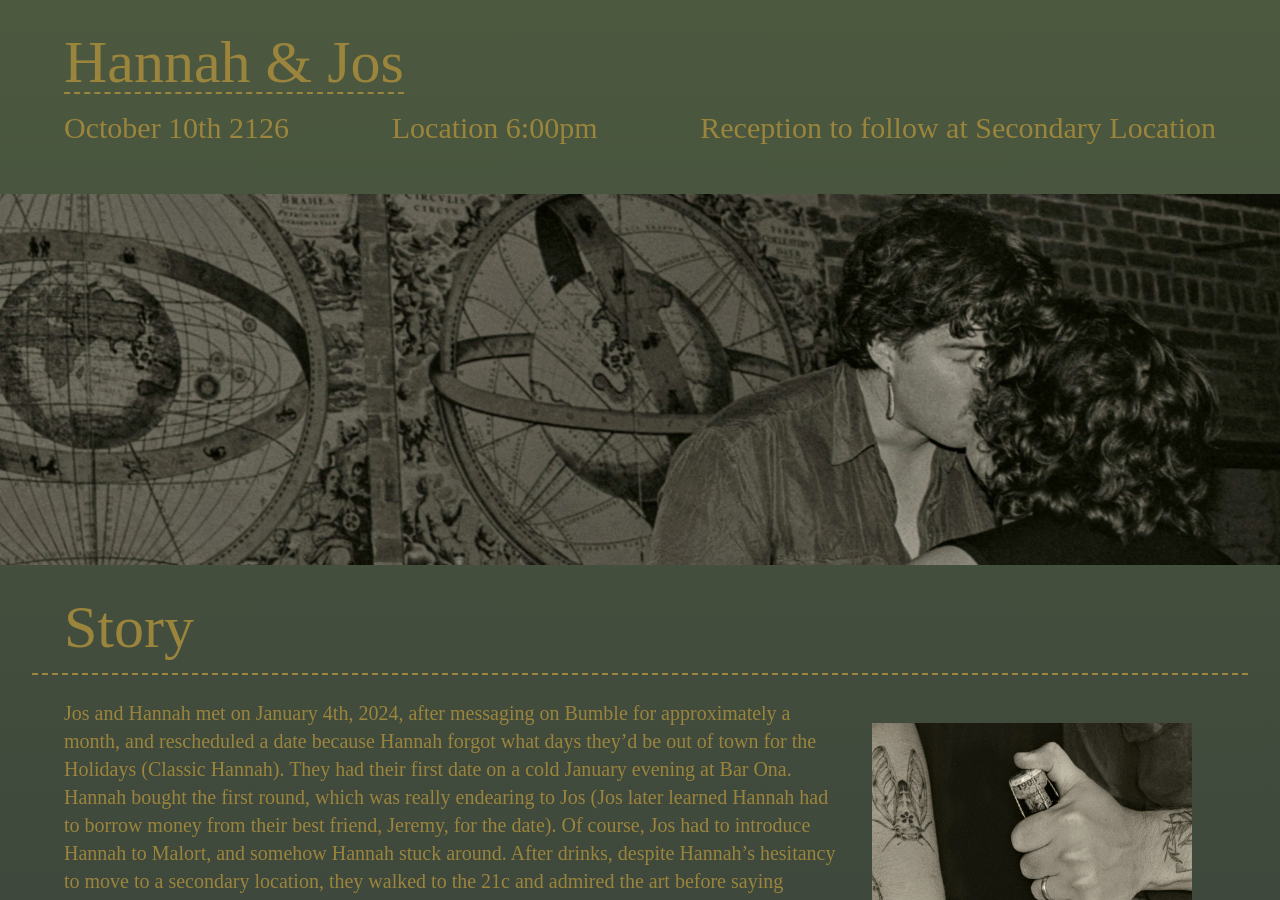
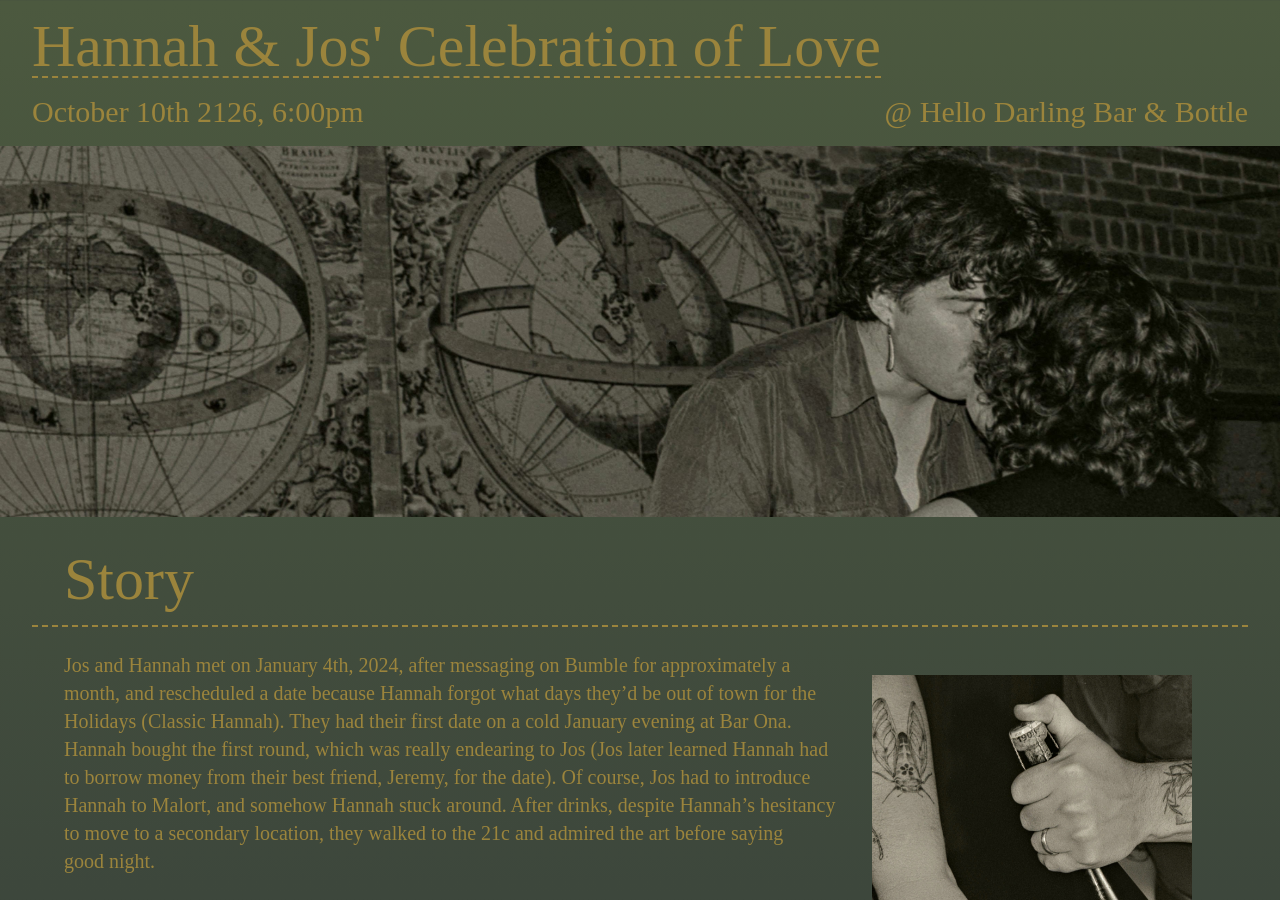
Before and after one commit to whatnotery/wedding, a Jekyll site: the page built from index.md, in a window 1280 px wide and 900 px high. Built offline with Jekyll 4.4.1, drawn with Linux system fonts in a browser that asks for light colours; nearby versions of some CDN libraries; some web fonts are replaced; part of the change alters nothing that is shown; some of the changed text lies outside the part shown.

```diff
--- a/_includes/RSVP.html
+++ b/_includes/RSVP.html
@@ -1,4 +1,5 @@
-<h1 id="RSVP"
+<h1
+    id="RSVP"
     class="font-serif text-5xl lg:text-6xl font-medium text-gold mb-4 sm:mb-6 px-4 sm:px-8 pb-4 border-b-2 border-gold border-dashed"
 >
     RSVP
@@ -17,6 +18,35 @@
             name="redirect"
             value="https://hannahandjos.wedding/thanks"
         />
+        <div class="flex flex-col space-y-4 sm:space-y-6">
+            <div id="code_step">
+                <label for="invite_code">Invite Code</label>
+                <div class="flex flex-wrap items-center gap-4">
+                    <input
+                        type="text"
+                        id="invite_code"
+                        name="invite_code"
+                        class="appearance-none bg-transparent focus:outline-none border-b-2 border-gold border-dashed w-36 text-center tracking-[0.3em]"
+                        maxlength="4"
+                        autocapitalize="characters"
+                        autocomplete="off"
+                        placeholder=""
+                        required
+                    />
+                    <button
+                        type="button"
+                        id="code_submit"
+                        class="p-2 border border-gold rounded-full text-base sm:text-lg"
+                    >
+                        Unlock RSVP
+                    </button>
+                </div>
+                <p id="code_error" class="text-base sm:text-lg mt-2" hidden>
+                    Sorry, that invite code isn't recognized. Please check your
+                    invitation and try again.
+                </p>
+            </div>
+            <div id="rsvp_body" hidden>
                 <div class="flex flex-col space-y-4 sm:space-y-6">
                 <div>
                     <label for="your_name">Your Name</label>
@@ -39,6 +69,7 @@
                     />
                     <label for="rsvp_0">Attending</label>
                 </div>
+                <div id="plus_one_choice">
                     <div>
                         <input
                             type="radio"
@@ -49,6 +80,7 @@
                             required
                         />
                         <label for="rsvp_1">Attending + 1</label>
+                    </div>
                 </div>
                 <div>
                     <input
@@ -61,10 +93,11 @@
                     />
                     <label for="rsvp_2">Can't Attend</label>
                 </div>
-        </div>
                 <div id="guest_info" class="py-8 space-y-4 sm:space-y-6" hidden>
                     <div>
-                <label for="dietary_preference">Your Dietary Preference</label>
+                        <label for="dietary_preference"
+                            >Your Dietary Preference</label
+                        >
                         <div>
                             <input
                                 type="radio"
@@ -84,7 +117,9 @@
                                 class="relative appearance-none shrink-0 mt-4 w-6 h-6 border-2 border-gold rounded-full checked:bg-gold"
                                 value="Vegetarian"
                             />
-                    <label for="dietary_preference_1">Vegetarian </label>
+                            <label for="dietary_preference_1"
+                                >Vegetarian
+                            </label>
                         </div>
 
                         <div>
@@ -97,33 +132,32 @@
                             />
                             <label for="dietary_preference_2">Vegan</label>
                         </div>
-            </div>
-
-            <div>
-                <label for="will_you_be_drinking">Will you be drinking</label>
                         <div>
                             <input
                                 type="radio"
-                        id="will_you_be_drinking_0"
-                        name="will_you_be_drinking"
+                                id="dietary_preference_3"
+                                name="dietary_preference"
                                 class="relative appearance-none shrink-0 mt-4 w-6 h-6 border-2 border-gold rounded-full checked:bg-gold"
-                        value="Yes"
+                                value="Other"
                             />
-                    <label for="will_you_be_drinking_0">Yes</label>
-                </div>
-                <div>
-                    <input
-                        type="radio"
-                        id="will_you_be_drinking_1"
-                        name="will_you_be_drinking"
-                        class="relative appearance-none shrink-0 mt-4 w-6 h-6 border-2 border-gold rounded-full checked:bg-gold"
-                        value="No"
-                    />
-                    <label for="will_you_be_drinking_1">No</label>
+                            <label for="dietary_preference_3">Other</label>
                         </div>
                     </div>
+                    <div id="guest_dietary_other" hidden>
+                        <label for="dietary_preference_other">Please describe</label>
+                        <input
+                            type="text"
+                            id="dietary_preference_other"
+                            name="dietary_preference_other"
+                            class="appearance-none bg-transparent focus:outline-none border-b-2 border-gold border-dashed"
+                        />
                     </div>
-        <div id="plus_one_info" class="py-8 space-y-4 sm:space-y-6" hidden>
+                </div>
+                <div
+                    id="plus_one_info"
+                    class="py-8 space-y-4 sm:space-y-6"
+                    hidden
+                >
                     <div>
                         <label for="_1_s_name">+1's Name</label>
                         <input
@@ -145,7 +179,9 @@
                                 class="relative appearance-none shrink-0 mt-4 w-6 h-6 border-2 border-gold rounded-full checked:bg-gold"
                                 value="Omnivore"
                             />
-                    <label for="_1_s_dietary_preference_0">Omnivore</label>
+                            <label for="_1_s_dietary_preference_0"
+                                >Omnivore</label
+                            >
                         </div>
                         <div>
                             <input
@@ -155,7 +191,9 @@
                                 class="relative appearance-none shrink-0 mt-4 w-6 h-6 border-2 border-gold rounded-full checked:bg-gold"
                                 value="Vegetarian"
                             />
-                    <label for="_1_s_dietary_preference_1">Vegetarian </label>
+                            <label for="_1_s_dietary_preference_1"
+                                >Vegetarian
+                            </label>
                         </div>
                         <div>
                             <input
@@ -167,83 +205,37 @@
                             />
                             <label for="_1_s_dietary_preference_2">Vegan</label>
                         </div>
-            </div>
-            <div>
-                <label for="will_your_1_be_drinking"
-                    >Will your +1 be drinking</label
-                >
                         <div>
                             <input
                                 type="radio"
-                        id="will_your_1_be_drinking_0"
-                        name="will_your_+1_be_drinking"
+                                id="_1_s_dietary_preference_3"
+                                name="+1's_dietary_preference"
                                 class="relative appearance-none shrink-0 mt-4 w-6 h-6 border-2 border-gold rounded-full checked:bg-gold"
-                        value="Yes"
+                                value="Other"
                             />
-                    <label for="will_your_1_be_drinking_0">Yes</label>
+                            <label for="_1_s_dietary_preference_3">Other</label>
                         </div>
-                <div>
+                    </div>
+                    <div id="plus_one_dietary_other" hidden>
+                        <label for="_1_s_dietary_preference_other"
+                            >Please describe</label
+                        >
                         <input
-                        type="radio"
-                        id="will_your_1_be_drinking_1"
-                        name="will_your_+1_be_drinking"
-                        class="relative appearance-none shrink-0 mt-4 w-6 h-6 border-2 border-gold rounded-full checked:bg-gold"
-                        value="No"
+                            type="text"
+                            id="_1_s_dietary_preference_other"
+                            name="+1's_dietary_preference_other"
+                            class="appearance-none bg-transparent focus:outline-none border-b-2 border-gold border-dashed"
                         />
-                    <label for="will_your_1_be_drinking_1">No</label>
+                    </div>
+                </div>
+                    <button
+                        class="mt-6 p-4 border border-gold rounded-full"
+                        type="submit"
+                    >
+                        Send RSVP
+                    </button>
                 </div>
             </div>
         </div>
-        <button class="mt-6 p-4 border border-gold rounded-full" type="submit">
-            Send RSVP
-        </button>
     </form>
-    <script>
-        // Function to handle RSVP radio button changes
-        function handleRSVPChange() {
-            const guestInfo = document.getElementById("guest_info");
-            const plusOneInfo = document.getElementById("plus_one_info");
-            const radioButtons = document.querySelectorAll(
-                'input[type="radio"]',
-            );
-
-            // Check which radio button is checked
-            if (document.getElementById("rsvp_0").checked) {
-                // Attending - show guest info only
-                guestInfo.hidden = false;
-                plusOneInfo.hidden = true;
-            } else if (document.getElementById("rsvp_1").checked) {
-                // Attending + 1 - show both guest info and plus one info
-                guestInfo.hidden = false;
-                plusOneInfo.hidden = false;
-            } else if (document.getElementById("rsvp_2").checked) {
-                // Can't Attend - hide both sections
-                guestInfo.hidden = true;
-                plusOneInfo.hidden = true;
-                radioButtons.forEach((radio) => {
-                    if (radio.id == "rsvp_2") {
-                        radio.checked = true;
-                    } else {
-                        radio.checked = false;
-                    }
-                });
-            }
-        }
-
-        // Add event listeners to all RSVP radio buttons
-        document
-            .getElementById("rsvp_0")
-            .addEventListener("change", handleRSVPChange);
-        document
-            .getElementById("rsvp_1")
-            .addEventListener("change", handleRSVPChange);
-        document
-            .getElementById("rsvp_2")
-            .addEventListener("change", handleRSVPChange);
-
-        // Initialize the form state on page load
-        document.addEventListener("DOMContentLoaded", function () {
-            handleRSVPChange();
-        });
-    </script>
 </div>
--- a/_includes/header.html
+++ b/_includes/header.html
@@ -2,23 +2,18 @@
     <h1
         class="font-serif text-5xl lg:text-6xl text-gold mb-4 leading-tight border-b-2 border-gold border-dashed"
     >
-        Hannah & Jos
+        Hannah & Jos' Celebration of Love
     </h1>
 </div>
 <div class="flex flex-col md:flex-row justify-between px-4 sm:px-8">
     <h2
         class="font-serif text-2xl lg:text-3xl font-medium text-gold mb-2 sm:mb-4 leading-tight"
     >
-        October 10th 2126
+        October 10th 2126, 6:00pm
     </h2>
     <h2
         class="font-serif text-2xl lg:text-3xl font-medium text-gold mb-2 sm:mb-4 leading-tight"
     >
-        Location 6:00pm
-    </h2>
-    <h2
-        class="font-serif text-2xl lg:text-3xl font-medium text-gold mb-2 sm:mb-4 leading-tight"
-    >
-        Reception to follow at Secondary Location
+        @ Hello Darling Bar & Bottle
     </h2>
 </div>
--- a/_layouts/default.html
+++ b/_layouts/default.html
@@ -5,9 +5,7 @@
     </head>
     <body class="w-vw mx-auto">
         <main>
-            <section
-                class="max-w-vw mx-auto px-4 sm:px-6 lg:px-8 py-4 sm:py-8 flex flex-col font-serif"
-            >
+            <section class="max-w-vw mx-auto pt-4 flex flex-col font-serif">
                 {% include header.html %}
             </section>
             <img
@@ -67,5 +65,6 @@
                 {% include registry.html %}
             </section>
         </main>
+        <script src="{{ '/assets/script.js' | relative_url }}"></script>
     </body>
 </html>
--- /dev/null
+++ b/assets/config.js
@@ -0,0 +1,67 @@
+// Front-end helper data
+window.__siteConfig = {
+    a: [
+        "KJNX",
+        "QSDR",
+        "TLTF",
+        "CBXQ",
+        "TDBL",
+        "NMPW",
+        "NXJB",
+        "PMFL",
+        "DRRF",
+        "TWBR",
+        "KDKJ",
+        "ZMSM",
+        "SSFM",
+        "LPPF",
+        "SVTF",
+        "XNQC",
+        "MBNR",
+        "VKHC",
+        "HFVZ",
+        "FSVT",
+        "NWFK",
+        "WZJH",
+        "WLCX",
+        "ZHCK",
+        "QNZF",
+        "TNTN",
+        "ZXSC",
+        "LTSG",
+        "MGVX",
+        "GDZS",
+    ],
+    b: [
+        "DNZD",
+        "LZJR",
+        "TJWZ",
+        "PFJC",
+        "ZMHB",
+        "ZMJQ",
+        "QMRQ",
+        "WDZP",
+        "DSFN",
+        "VSZX",
+        "WLKB",
+        "SVLQ",
+        "JHHG",
+        "THGT",
+        "DHMC",
+        "DZSG",
+        "KQWK",
+        "VKGM",
+        "GDGW",
+        "XFGW",
+        "NDBP",
+        "VTWZ",
+        "CPJV",
+        "XCDC",
+        "PSBQ",
+        "GFLH",
+        "NWSZ",
+        "VRVV",
+        "PWMC",
+        "DTZC",
+    ],
+};
--- /dev/null
+++ b/assets/script.js
@@ -0,0 +1,170 @@
+      (function () {
+          const c = document.currentScript;
+          const b = c && c.src ? c.src.replace(/[^/]*$/, "") : "/assets/";
+          const s = document.createElement("script");
+          s.src = b + "config.js";
+          document.head.appendChild(s);
+      })();
+
+      function d(a) {
+          return (a || []).map((x) => x.split("").reverse().join(""));
+      }
+
+      function l() {
+          const w = window.__siteConfig;
+          return w ? { a: d(w.a), b: d(w.b) } : null;
+      }
+
+      let plusOneAllowed = false;
+
+      function handleRSVPChange() {
+          const guestInfo = document.getElementById("guest_info");
+          const plusOneInfo = document.getElementById("plus_one_info");
+          const radioButtons = document.querySelectorAll(
+              'input[type="radio"]',
+          );
+
+          if (document.getElementById("rsvp_0").checked) {
+              // Attending - show guest info only
+              guestInfo.hidden = false;
+              plusOneInfo.hidden = true;
+          } else if (document.getElementById("rsvp_1").checked) {
+              guestInfo.hidden = false;
+              plusOneInfo.hidden = false;
+          } else if (document.getElementById("rsvp_2").checked) {
+              guestInfo.hidden = true;
+              plusOneInfo.hidden = true;
+              radioButtons.forEach((radio) => {
+                  if (radio.id == "rsvp_2") {
+                      radio.checked = true;
+                  } else {
+                      radio.checked = false;
+                  }
+              });
+          }
+      }
+
+      document
+          .getElementById("rsvp_0")
+          .addEventListener("change", handleRSVPChange);
+      document
+          .getElementById("rsvp_1")
+          .addEventListener("change", handleRSVPChange);
+      document
+          .getElementById("rsvp_2")
+          .addEventListener("change", handleRSVPChange);
+
+      function syncDietaryOther(groupName, otherId, otherInputId) {
+          const selected = document.querySelector(
+              'input[name="' + groupName + '"]:checked',
+          );
+          const isOther = selected && selected.value === "Other";
+          const container = document.getElementById(otherId);
+          container.hidden = !isOther;
+          const input = document.getElementById(otherInputId);
+          if (isOther) {
+              input.required = true;
+          } else {
+              input.required = false;
+              input.value = "";
+          }
+      }
+
+      document
+          .querySelectorAll('input[name="dietary_preference"]')
+          .forEach(function (radio) {
+              radio.addEventListener("change", function () {
+                  syncDietaryOther(
+                      "dietary_preference",
+                      "guest_dietary_other",
+                      "dietary_preference_other",
+                  );
+              });
+          });
+
+      document
+          .querySelectorAll("input[name=\"+1's_dietary_preference\"]")
+          .forEach(function (radio) {
+              radio.addEventListener("change", function () {
+                  syncDietaryOther(
+                      "+1's_dietary_preference",
+                      "plus_one_dietary_other",
+                      "_1_s_dietary_preference_other",
+                  );
+              });
+          });
+
+      function unlockRSVP() {
+          const codeInput = document.getElementById("invite_code");
+          const codeError = document.getElementById("code_error");
+          const code = codeInput.value.trim().toUpperCase();
+          const codes = l();
+
+          if (!codes) {
+              codeError.textContent =
+                  "Invite codes are still loading. Please try again in a moment.";
+              codeError.hidden = false;
+              return;
+          }
+
+          if (codes.a.includes(code)) {
+              plusOneAllowed = true;
+          } else if (codes.b.includes(code)) {
+              plusOneAllowed = false;
+          } else {
+              codeError.textContent =
+                  "Sorry, that invite code isn't recognized. Please check your invitation and try again.";
+              codeError.hidden = false;
+              codeInput.focus();
+              return;
+          }
+
+          codeError.textContent = "";
+          codeError.hidden = true;
+          document.getElementById("code_step").hidden = true;
+          document.getElementById("plus_one_choice").hidden = !plusOneAllowed;
+          if (!plusOneAllowed) {
+              document.getElementById("rsvp_1").checked = false;
+          }
+          document.getElementById("rsvp_body").hidden = false;
+          handleRSVPChange();
+      }
+
+      document
+          .getElementById("code_submit")
+          .addEventListener("click", unlockRSVP);
+
+      document
+          .getElementById("invite_code")
+          .addEventListener("keydown", function (event) {
+              if (event.key === "Enter") {
+                  event.preventDefault();
+                  unlockRSVP();
+              }
+          });
+
+      document
+          .getElementById("form")
+          .addEventListener("submit", function (event) {
+              // While the code step is still showing, only unlock the RSVP
+              // form - never submit anything to web3forms yet.
+              if (!document.getElementById("rsvp_body").hidden) {
+                  return;
+              }
+              event.preventDefault();
+              unlockRSVP();
+          });
+
+      document.addEventListener("DOMContentLoaded", function () {
+          handleRSVPChange();
+          syncDietaryOther(
+              "dietary_preference",
+              "guest_dietary_other",
+              "dietary_preference_other",
+          );
+          syncDietaryOther(
+              "+1's_dietary_preference",
+              "plus_one_dietary_other",
+              "_1_s_dietary_preference_other",
+          );
+      });
```
Also changed, not shown: Gemfile.lock. Lines whose indentation alone changed are shown as unchanged.
